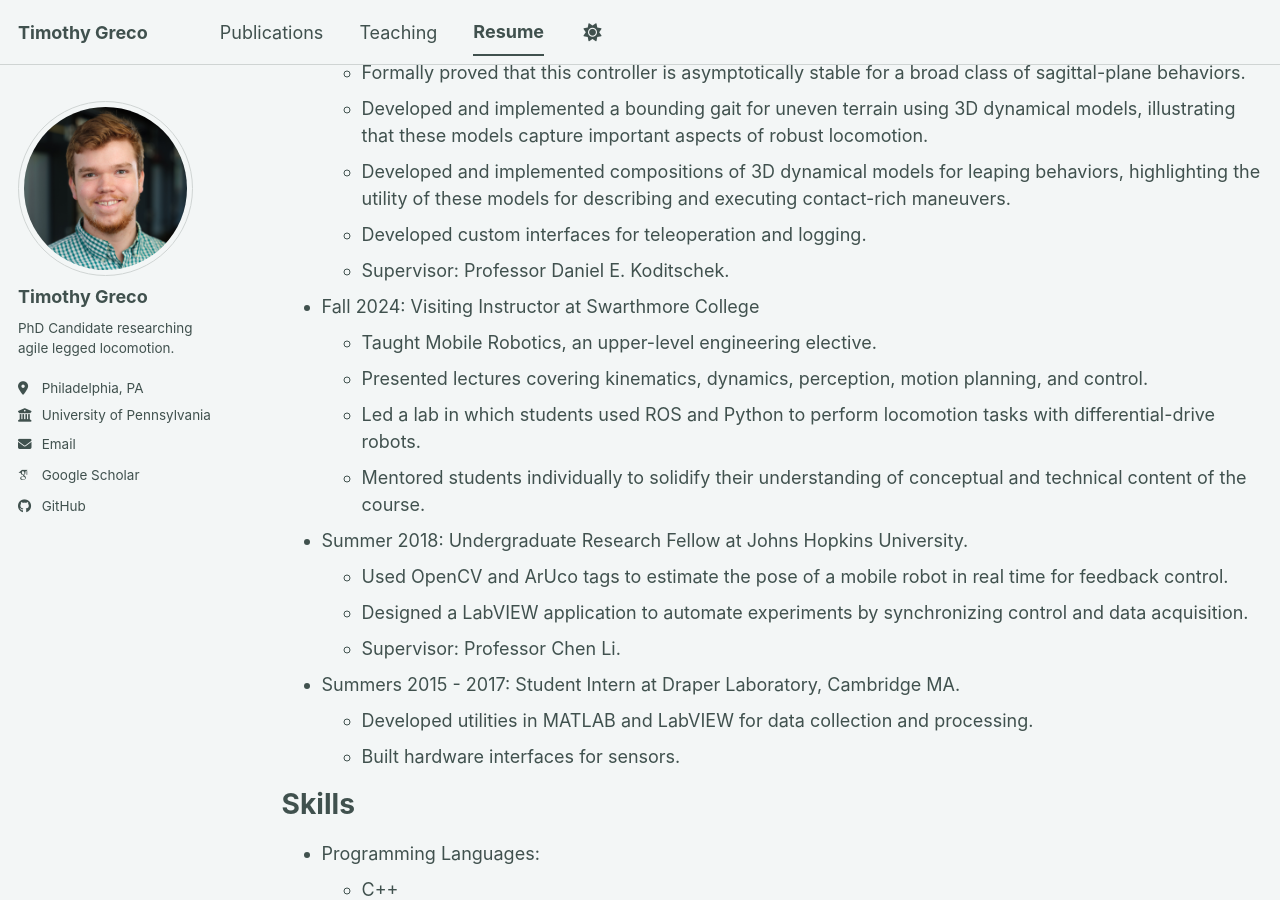
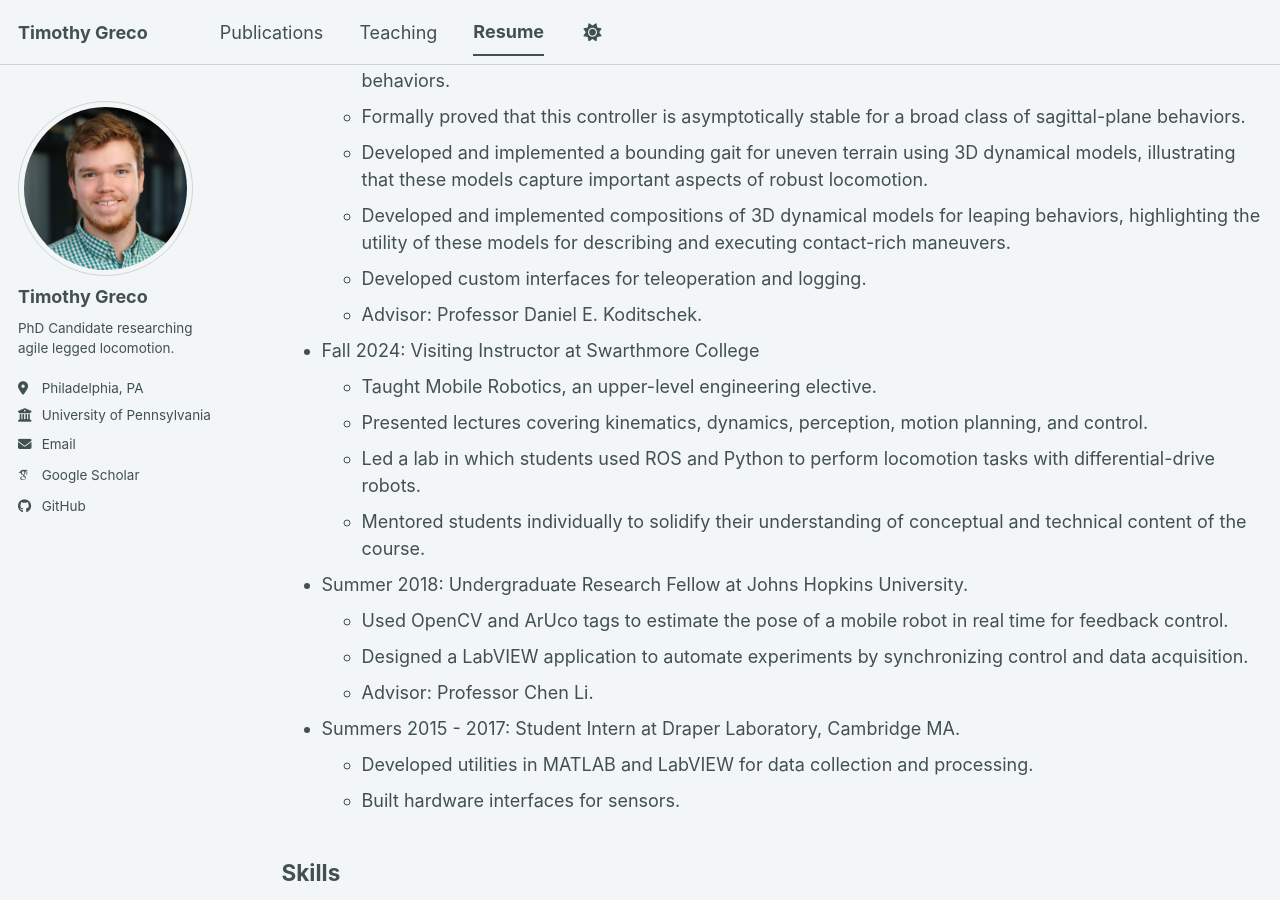
Before and after one commit to tmgreco/tmgreco.github.io, a Jekyll site: the page built from _pages/cv.md, in a window 1280 px wide and 900 px high, scrolled down 467 px. Built offline with Jekyll 4.4.1, drawn with Linux system fonts in a browser that asks for light colours; some web fonts are replaced; a script bundle is joined from its source files by our own code; library files that are not in the unit come from our copies.

Commit message:
Fixed some things in CV

```diff
--- a/_pages/cv.md
+++ b/_pages/cv.md
@@ -10,13 +10,13 @@
 {% include base_path %}
 
 Education
-======
+------
 * Ph.D in Electrical and Systems Engineering, University of Pennsylvania, 2026 (expected)
 * M.S. in Robotics, University of Pennsylvania, 2025
 * B.S. in Engineering, Swarthmore College, 2019
 
 Research experience
-======
+------
 * Fall 2019 - Present: Graduate Researcher at University of Pennsylvania, GRASP Laboratory.
   * Implemented several agile locomotion skills, defined by parallel and sequential compositions of sagittal-plane dynamical models, in C++ on a Ghost Robotics Spirit quadruped.
   * Developed and implemented a nonlinear controller to stabilize the robot’s orientation during these behaviors.
@@ -24,7 +24,7 @@
   * Developed and implemented a bounding gait for uneven terrain using 3D dynamical models, illustrating that these models capture important aspects of robust locomotion.
   * Developed and implemented compositions of 3D dynamical models for leaping behaviors, highlighting the utility of these models for describing and executing contact-rich maneuvers.
   * Developed custom interfaces for teleoperation and logging.
-  * Supervisor: Professor Daniel E. Koditschek.
+  * Advisor: Professor Daniel E. Koditschek.
 
 * Fall 2024: Visiting Instructor at Swarthmore College
   * Taught Mobile Robotics, an upper-level engineering elective.
@@ -35,14 +35,14 @@
 * Summer 2018: Undergraduate Research Fellow at Johns Hopkins University.
   * Used OpenCV and ArUco tags to estimate the pose of a mobile robot in real time for feedback control.
   * Designed a LabVIEW application to automate experiments by synchronizing control and data acquisition.
-  * Supervisor: Professor Chen Li.
+  * Advisor: Professor Chen Li.
 
 * Summers 2015 - 2017: Student Intern at Draper Laboratory, Cambridge MA.
   * Developed utilities in MATLAB and LabVIEW for data collection and processing.
   * Built hardware interfaces for sensors.
 
 Skills
-======
+------
 * Programming Languages:
   * C++
   * Python
@@ -65,24 +65,24 @@
   * Reinforcement Learning
 
 Publications
-======
+------
   <ul>{% for post in site.publications reversed %}
     {% include archive-single-cv.html %}
   {% endfor %}</ul>
 
 <!-- Talks
-======
+------
   <ul>{% for post in site.talks reversed %}
     {% include archive-single-talk-cv.html  %}
   {% endfor %}</ul> -->
 
 Teaching
-======
+------
   <ul>{% for post in site.teaching reversed %}
     {% include archive-single-cv.html %}
   {% endfor %}</ul>
 
 <!-- Service and leadership
-======
+------
 * Volunteer Foster for the Penn Vet Working Dog Center
 * Member of Tau Beta Pi and Phi Beta Kappa -->
```
Also changed, not shown: other parts of _pages/cv.md (+1 -1 lines).
